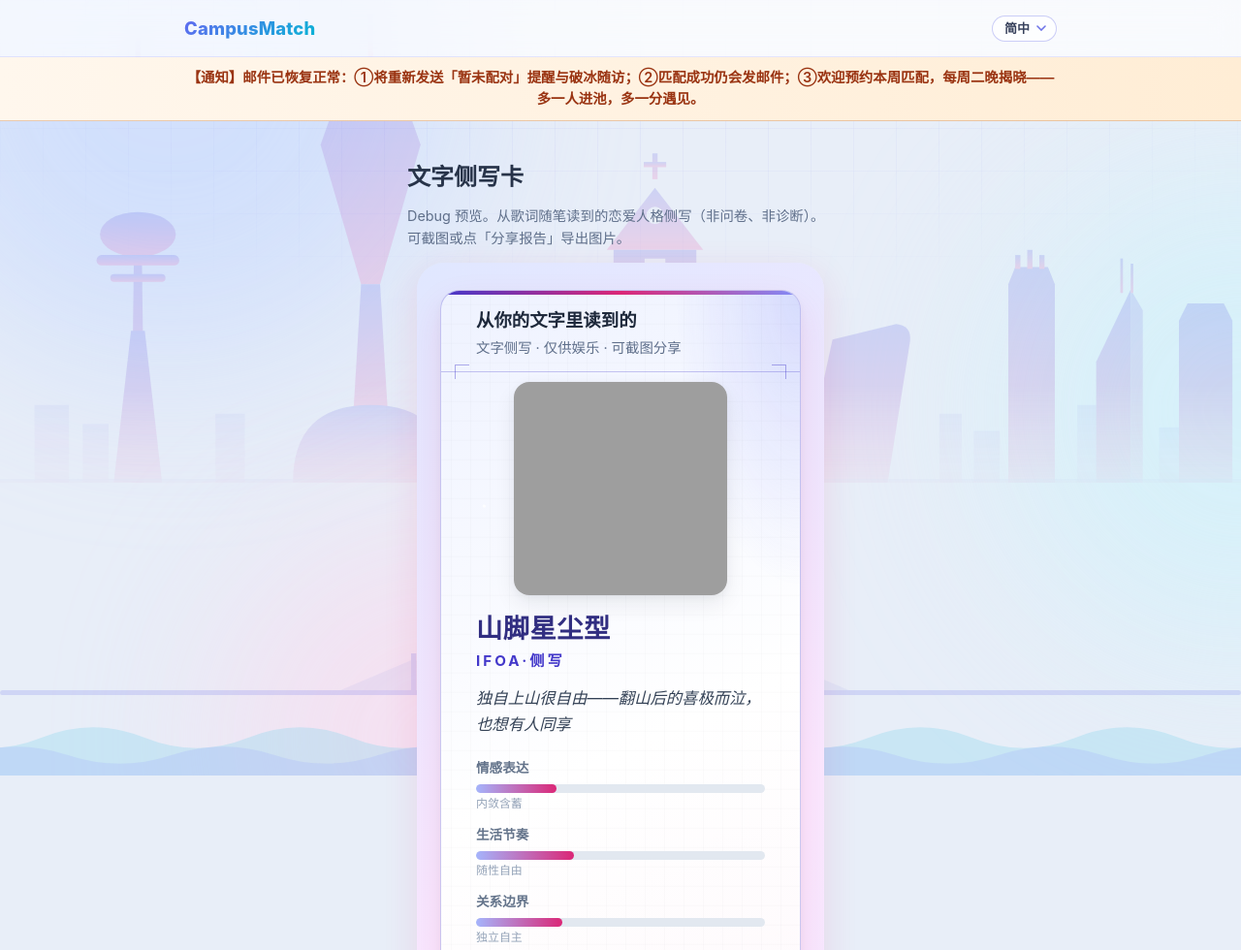
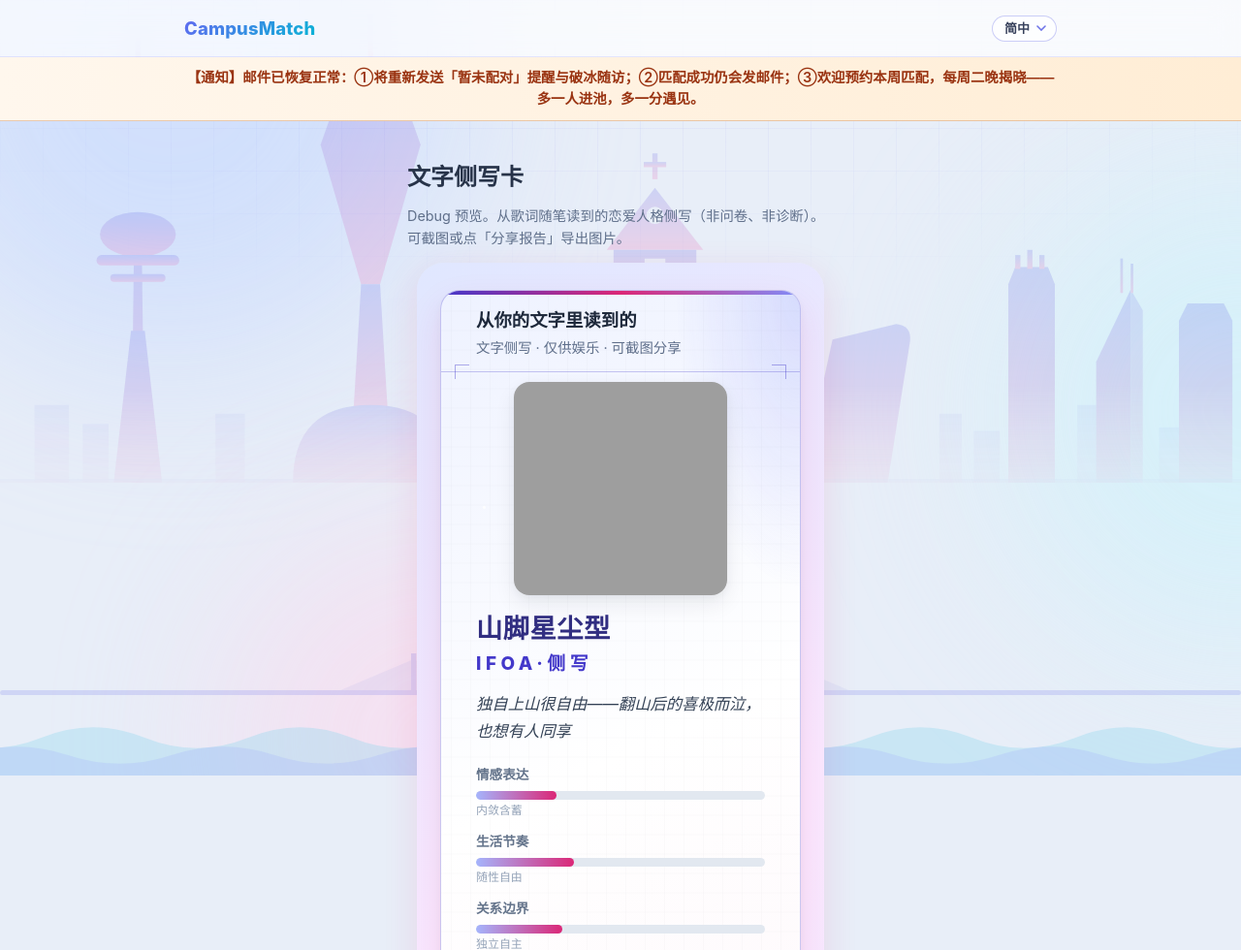
Before and after one commit to oyj123321/campus-match, a Flask app: page /dev/letter-portrait in a window 1280 px wide. Shown: the top 980 px of the page at 97% size. Run offline with Flask 3, Linux system fonts and the light colour scheme; grey boxes are pictures that could not be loaded.

Commit message:
Release 1.9.27: enlarge personality four-letter code on result and share cards.
EOF

Co-authored-by: Cursor <cursoragent@cursor.com>

```diff
--- a/static/style.css
+++ b/static/style.css
@@ -676,9 +676,9 @@ textarea.open-letter:focus {
     line-height: 1.25;
 }
 .personality-code {
-    font-size: 1.15em;
-    font-weight: 700;
-    letter-spacing: 0.2em;
+    font-size: 1.28em;
+    font-weight: 800;
+    letter-spacing: 0.22em;
     color: #2563eb;
     margin: 0 0 8px;
 }
@@ -888,11 +888,11 @@ textarea.open-letter:focus {
     line-height: 1.2;
 }
 .lp-share-card-slim .personality-code {
-    font-size: 0.95em;
-    font-weight: 700;
-    letter-spacing: 0.32em;
+    font-size: 1.32em;
+    font-weight: 800;
+    letter-spacing: 0.36em;
     margin: 0 0 12px;
-    opacity: 0.88;
+    opacity: 1;
 }
 .lp-share-card-slim .personality-sub {
     font-size: 0.92em;
@@ -1055,9 +1055,9 @@ ul.lp-section-body li { margin: 0; }
     letter-spacing: 0.02em;
 }
 .lp-share-card .personality-code {
-    font-size: 0.95em;
-    font-weight: 700;
-    letter-spacing: 0.2em;
+    font-size: 1.18em;
+    font-weight: 800;
+    letter-spacing: 0.24em;
     color: #4f46e5;
     margin: 0 0 8px;
 }
--- a/templates/base.html
+++ b/templates/base.html
@@ -4,7 +4,7 @@
     <meta charset="UTF-8">
     <meta name="viewport" content="width=device-width, initial-scale=1.0">
     <title>CampusMatch — 校园恋爱匹配</title>
-    <link rel="stylesheet" href="/static/style.css?v=1953">
+    <link rel="stylesheet" href="/static/style.css?v=1954">
     <link rel="stylesheet" href="/static/personality_themes.css?v=1953">
     <script src="/static/i18n.js?v=1953"></script>
     <script src="/static/love_personality_i18n.js?v=1953"></script>
```
Also changed, not shown: CHANGELOG.md.
